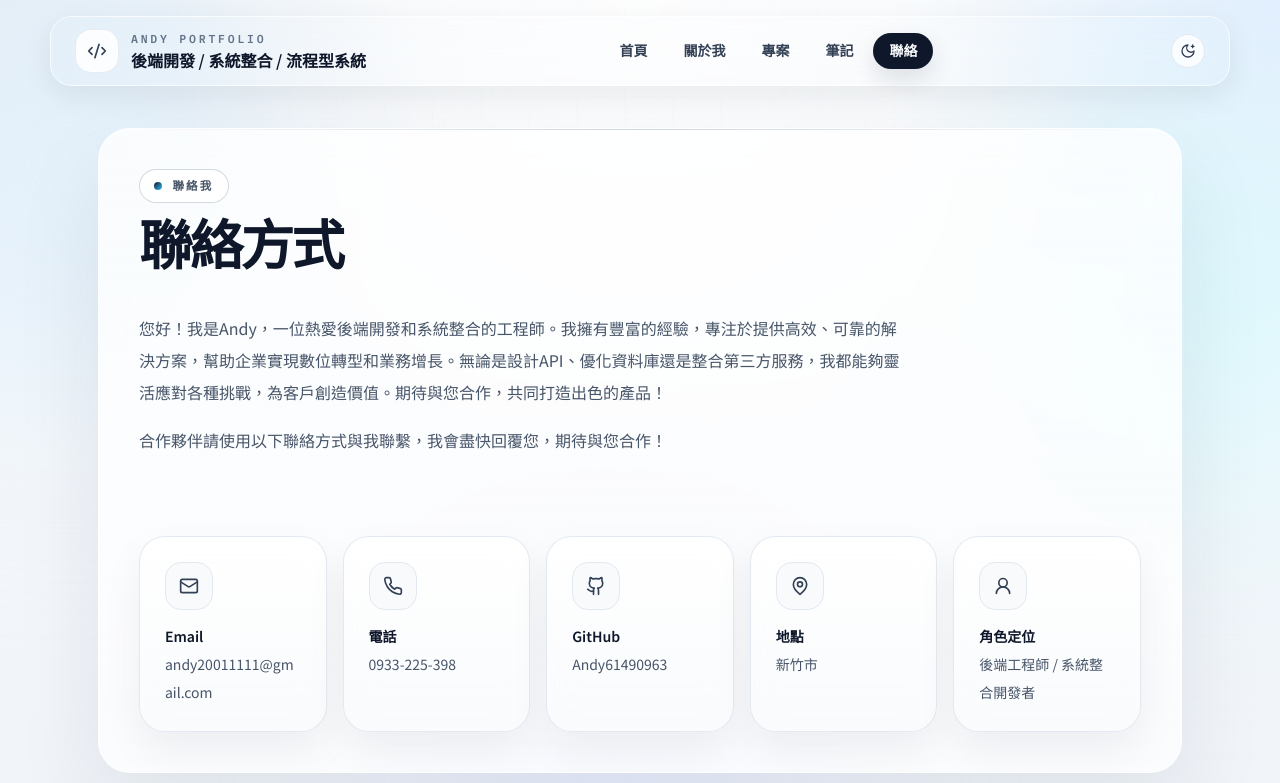
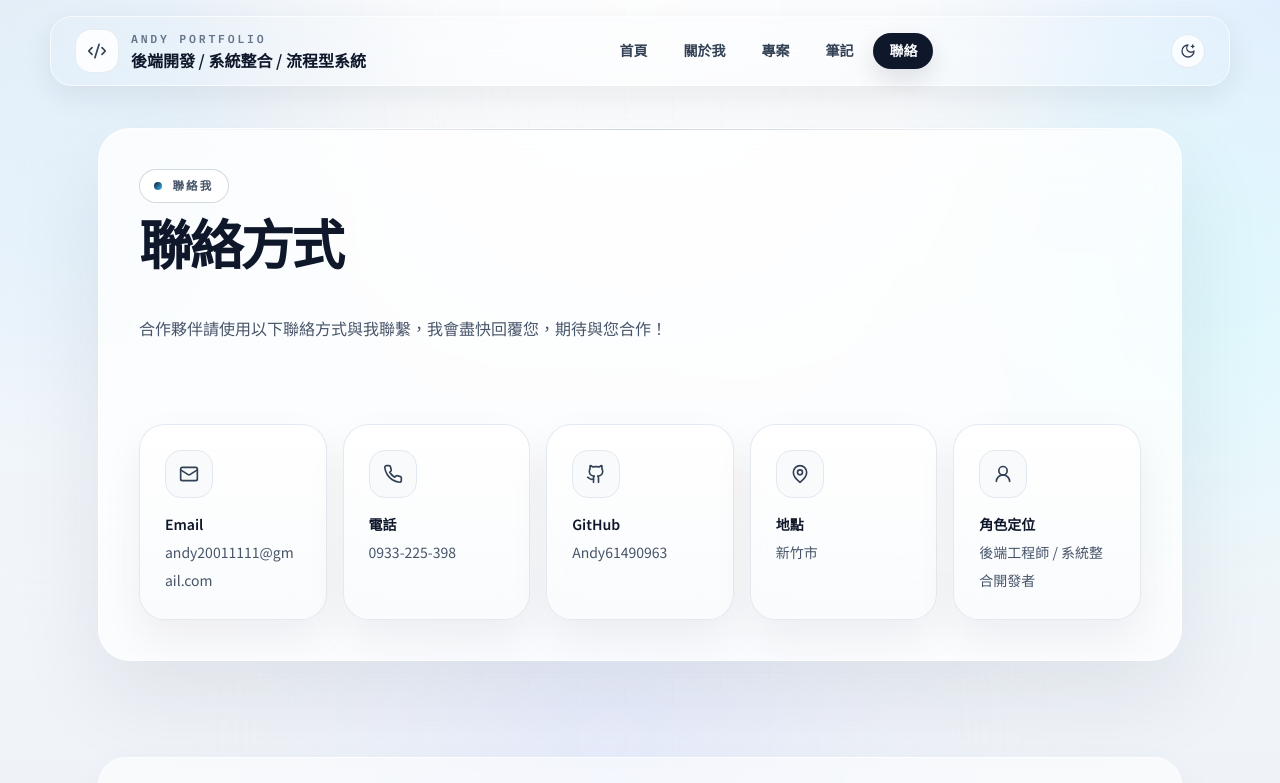
Before and after one commit to Andy61490963/kaiyo-dev-site, a React (Vite) app: page /contact in a window 1280 px wide. Shown: the top 783 px of the page. Built offline with nearby package versions, Linux system fonts and the light colour scheme; the HTML template or start-up script is replaced by a standard one.

Commit message:
調整畫面

```diff
--- a/src/data/contact.js
+++ b/src/data/contact.js
@@ -6,7 +6,7 @@ export const contact = {
   email: 'andy20011111@gmail.com',
   phone: '0933-225-398',
   intro:
-    '您好！我是Andy，一位熱愛後端開發和系統整合的工程師。我擁有豐富的經驗，專注於提供高效、可靠的解決方案，幫助企業實現數位轉型和業務增長。無論是設計API、優化資料庫還是整合第三方服務，我都能夠靈活應對各種挑戰，為客戶創造價值。期待與您合作，共同打造出色的產品！',
+    '',
   availability:
     '合作夥伴請使用以下聯絡方式與我聯繫，我會盡快回覆您，期待與您合作！',
 }
```
